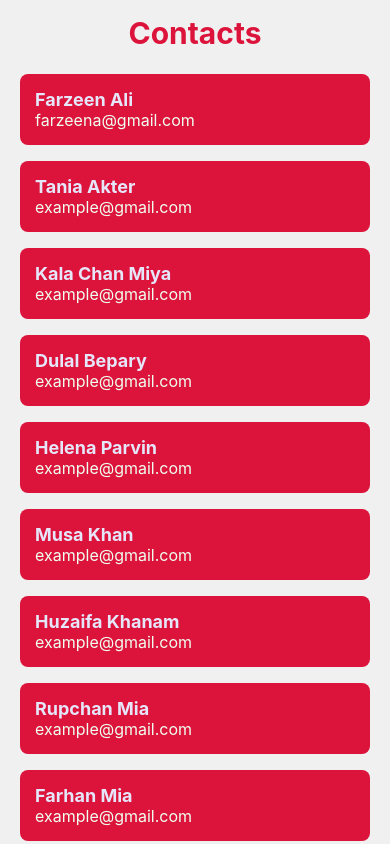
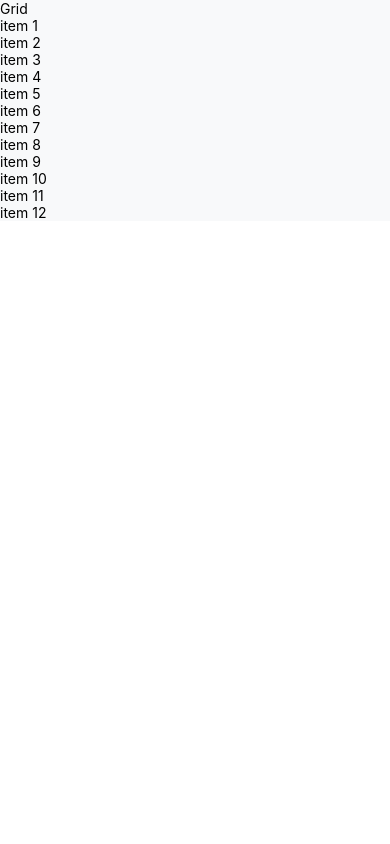
Before and after one commit to khadiza21/nativFirstApp, a React Native app: screen / in a window 390 px wide. Shown: the top 844 px of the page. Built offline with nearby package versions, Linux system fonts and the light colour scheme.

Commit message:
update compnents

```diff
--- a/App.jsx
+++ b/App.jsx
@@ -2,18 +2,21 @@
 
 // rnfe
 import React from 'react';
-import { View, Text, Button } from 'react-native';
-import First from './src/components/First';
-import InputText from './src/components/InputText';
-import FlatListScreen from './src/components/FlatListScreen';
-import SectionListScreen from './src/components/SectionListScreen';
-import LoginForm from './src/components/LoginForm';
-import ContactListScreen from './src/screens/ContactListScreen';
+import { View} from 'react-native';
+// import First from './src/components/First';
+// import InputText from './src/components/InputText';
+// import FlatListScreen from './src/components/FlatListScreen';
+// import SectionListScreen from './src/components/SectionListScreen';
+// import LoginForm from './src/components/LoginForm';
+// import ContactListScreen from './src/screens/ContactListScreen';
+import Grid from './src/components/Grid';;
 const App = () => {
   return (
     <View>
+      <Grid />
+       {/*
       <ContactListScreen />
-      {/* <LoginForm />
+     <LoginForm />
       <SectionListScreen />
        <FlatListScreen />
       <Text style={{ fontSize: 30 }}>Khadiza is Nice </Text>
--- /dev/null
+++ b/src/components/Grid.jsx
@@ -0,0 +1,44 @@
+import { View, Text, ScrollView, StyleSheet } from 'react-native';
+import React from 'react';
+
+
+const itemList = [
+    { id: 1, name: 'item 1' },
+    { id: 2, name: 'item 2' },
+    { id: 3, name: 'item 3' },
+    { id: 4, name: 'item 4' },
+    { id: 5, name: 'item 5' },
+    { id: 6, name: 'item 6' },
+    { id: 7, name: 'item 7' },
+    { id: 8, name: 'item 8' },
+    { id: 9, name: 'item 9' },
+    { id: 10, name: 'item 10' },
+    { id: 11, name: 'item 11' },
+    { id: 12, name: 'item 12' },
+];
+
+const Grid = () => {
+  return (
+    <View style={styles.mainContainer}>
+      <Text>Grid</Text>
+      <ScrollView>
+        {
+            itemList.map((item) => (
+                <View key={item.id}>
+                    <Text>{item.name}</Text>
+                </View>
+            ))
+        }
+      </ScrollView>
+    </View>
+  );
+};
+
+
+const styles = StyleSheet.create({
+    mainContainer:{
+        flex:1,
+        backgroundColor:'#f8f9fa',
+    },
+});
+export default Grid;
```
Also changed, not shown: src/screens/userContactInfo.js (+13 -14 lines).
